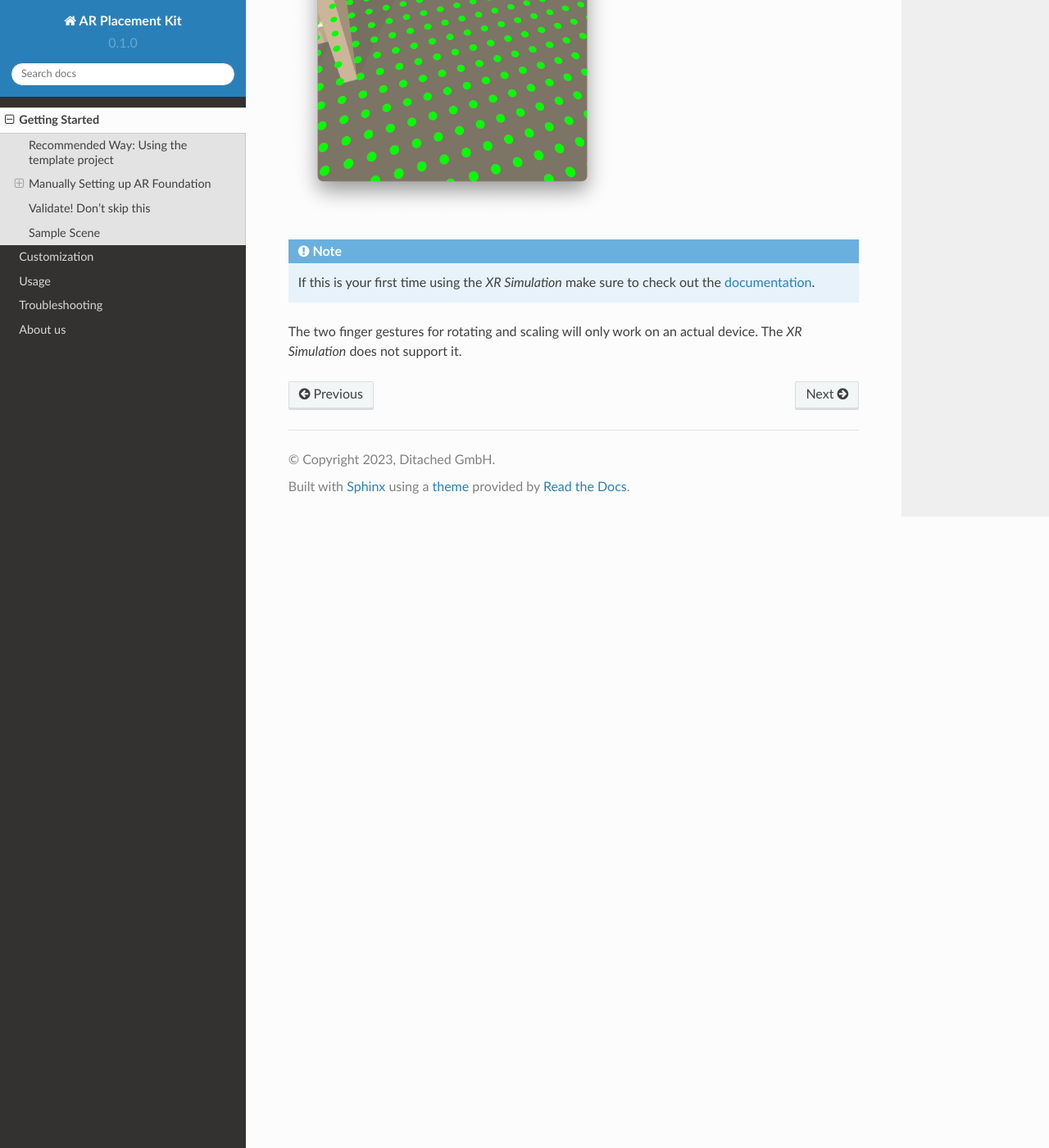
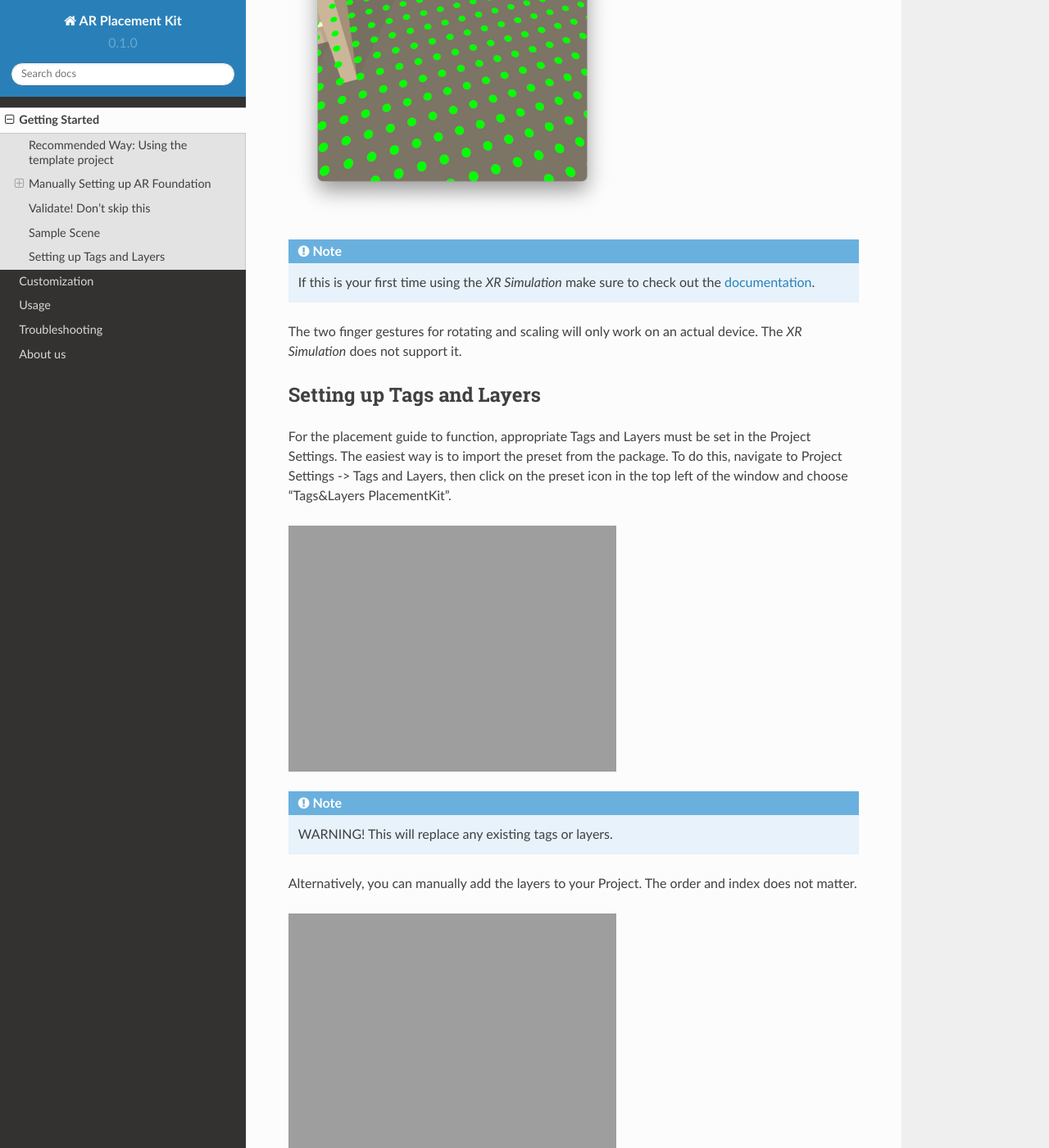
Before and after one commit to Ditached/ARPlacementKit-Docs, a Sphinx documentation site: the page built from docs/source/installation.rst, in a window 1280 px wide and 1400 px high, scrolled down 7238 px. Shown: the whole window at 82% size. Built offline with Sphinx 7.4.7 and the Read the Docs theme 2.0.0, drawn with Linux system fonts in a browser that asks for light colours.

Commit message:
Setting up layers instructions

```diff
--- a/docs/source/installation.rst
+++ b/docs/source/installation.rst
@@ -142,9 +142,9 @@ Validate! Don't skip this
 
 You can check Android and iOS. Make sure everything is green.
 
-=================
+============
 Sample Scene
-=================
+============
 In the package there is a sample scene. It is located in the folder *Samples* in the package. It is called *ARPlacementKitSample*.
 After opening it you should see the following hierachy:
 
@@ -164,6 +164,22 @@ It should something like this.
 
 The two finger gestures for rotating and scaling will only work on an actual device. The *XR Simulation* does not support it.
 
+==========================
+Setting up Tags and Layers
+==========================
+For the placement guide to function, appropriate Tags and Layers must be set in the Project Settings. The easiest way is to import the preset from the package.
+To do this, navigate to Project Settings -> Tags and Layers, then click on the preset icon in the top left of the window and choose "Tags&Layers PlacementKit".
+
+.. image:: Tags&LayersPreset.png
+    :width: 400
+
+.. note::
+  WARNING! This will replace any existing tags or layers.
+
+Alternatively, you can manually add the layers to your Project. The order and index does not matter.
+
+.. image:: Tags&LayersPreset.png
+    :width: 400
 
 
 .. _ARFoundation Docs: https://docs.unity3d.com/Packages/com.unity.xr.arfoundation@5.0/manual/project-setup/project-setup.html
```
